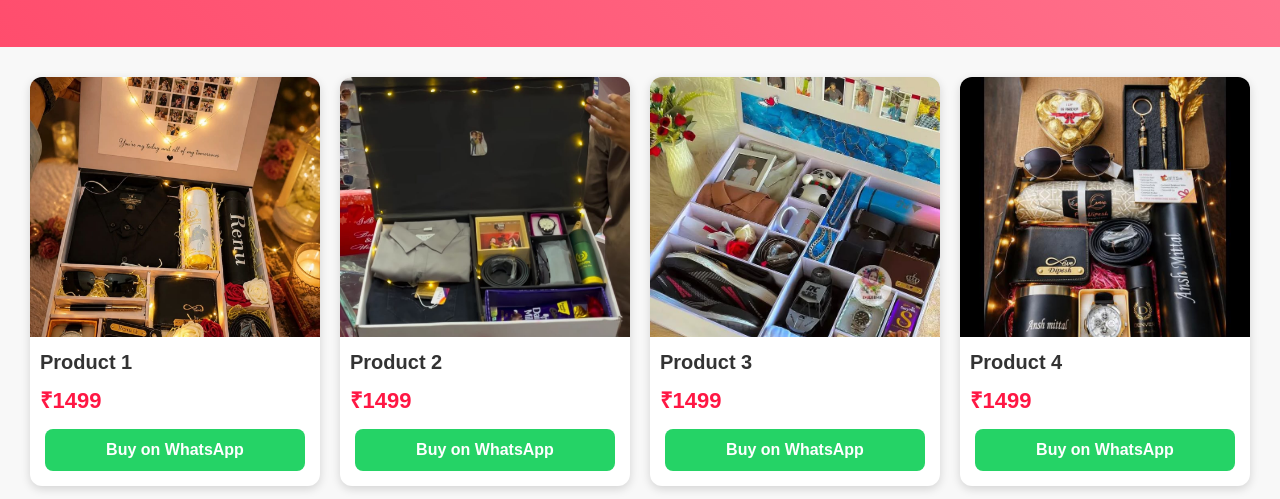
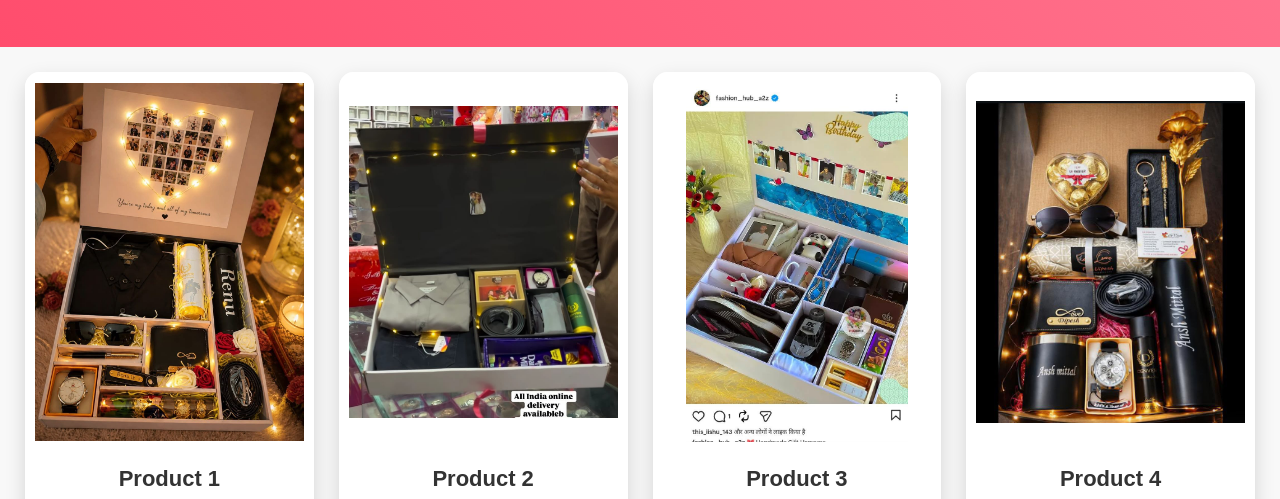
Before and after one commit to komalmeenajaan009-star/LOVE-GIFT-HAMPERS-, a plain HTML site: page index.html in a window 1280 px wide. Shown: the part 227-726 px from the top of the page. Drawn offline with Linux system fonts and the light colour scheme.

Commit message:
Update index.html

```diff
--- a/index.html
+++ b/index.html
@@ -63,11 +63,18 @@
 padding:30px;
 }
 
+.products{
+display:grid;
+grid-template-columns:repeat(auto-fit,minmax(280px,1fr));
+gap:25px;
+padding:25px;
+}
+
 .card{
-background:white;
-border-radius:12px;
+background:#fff;
+border-radius:15px;
 overflow:hidden;
-box-shadow:0 3px 10px rgba(0,0,0,.15);
+box-shadow:0 8px 20px rgba(0,0,0,.15);
 transition:.3s;
 }
 
@@ -77,32 +84,42 @@
 
 .card img{
 width:100%;
-height:260px;
-object-fit:cover;
+height:380px;
+object-fit:contain;
+background:#fff;
+padding:10px;
 }
 
 .card h2{
-padding:10px;
-font-size:20px;
+font-size:22px;
+text-align:center;
+padding:10px 5px;
 }
 
 .price{
-color:#ff1744;
-font-size:22px;
+font-size:26px;
 font-weight:bold;
-padding:0 10px;
+color:#e91e63;
+text-align:center;
+margin-bottom:10px;
 }
 
 .btn{
 display:block;
-margin:15px;
+width:90%;
+margin:15px auto;
+padding:14px;
 background:#25D366;
-color:white;
+color:#fff;
 text-align:center;
-padding:12px;
 text-decoration:none;
-border-radius:8px;
+font-size:18px;
 font-weight:bold;
+border-radius:10px;
+}
+
+.btn:hover{
+background:#128C7E;
 }
 
 footer{
```
